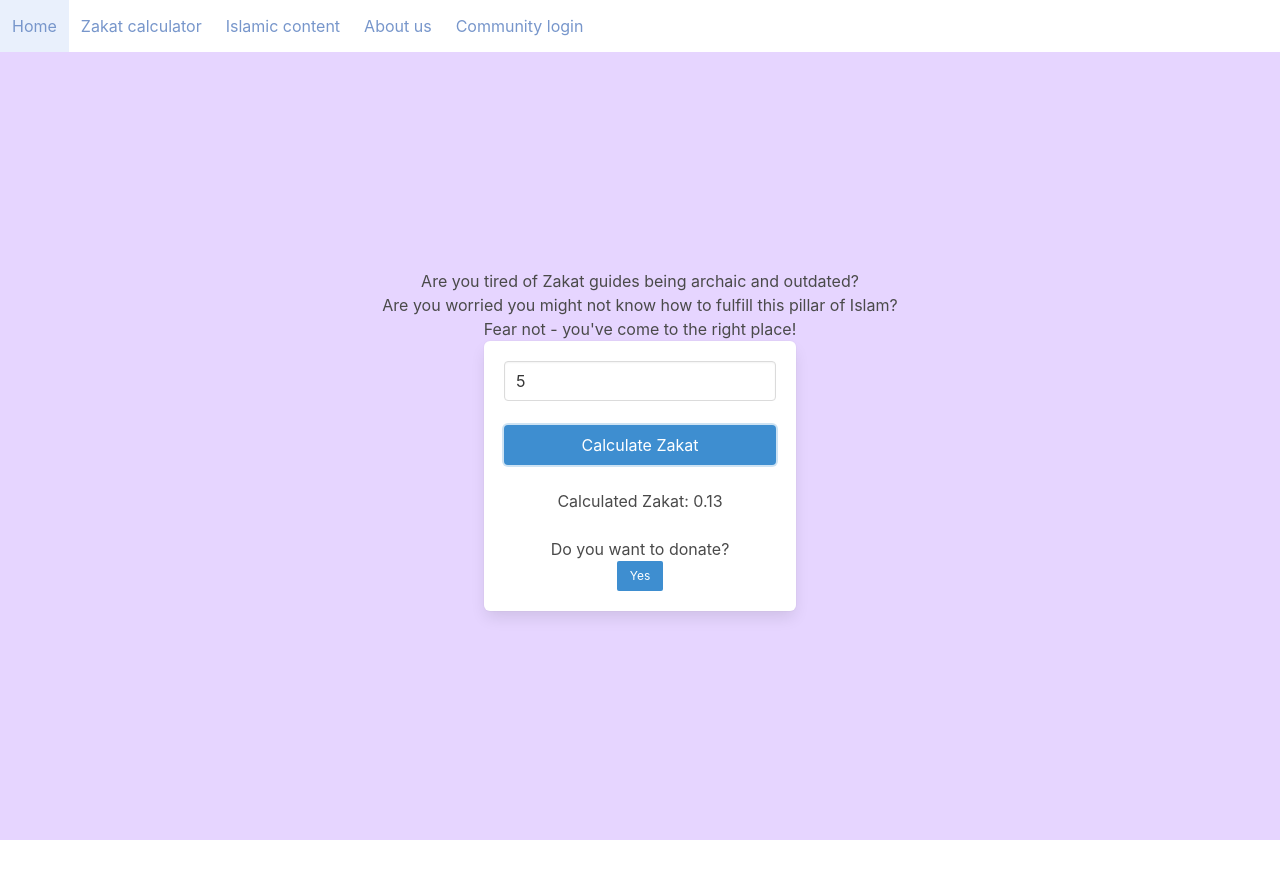
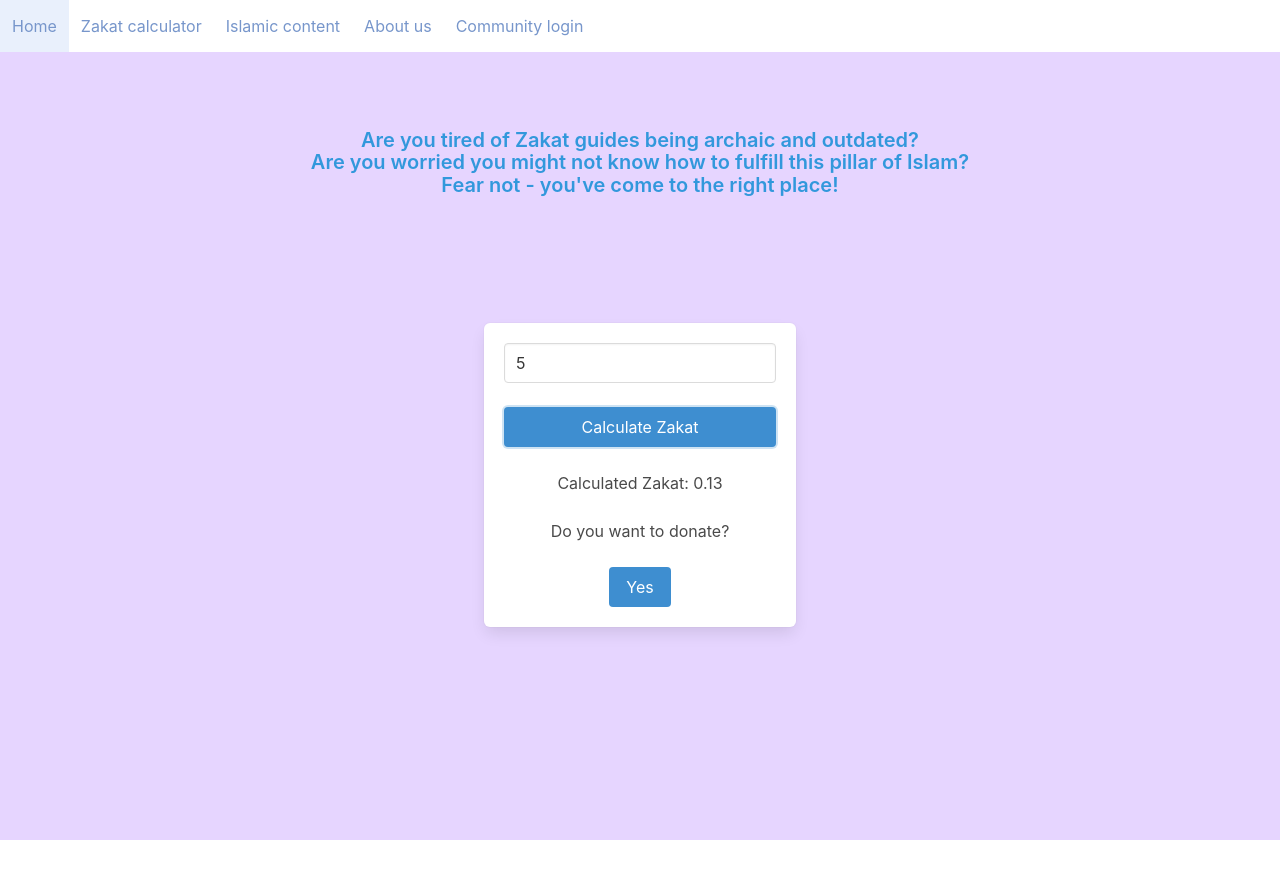
Before and after one commit to AzizStark/Umma-Hacks, a React (Create React App) app in the folder client/: page /zakat in a window 1280 px wide. Both pictures are taken after typing "5" into the empty fields and a click on the button "Calculate Zakat". After the commit the page ends 840 px from the top, so only its background shows below. Built offline with nearby package versions, Linux system fonts and the light colour scheme.

Commit message:
Fix styles:

```diff
--- a/client/src/app/calculator/calculator.js
+++ b/client/src/app/calculator/calculator.js
@@ -25,15 +25,15 @@ export default class Calculator extends React.Component {
     render() {
         return (
 
-            <div>
+            <div style={{height: '100%'}}>
                 <div className="columns">
 
-                    <div className="column" style={{ backgroundColor: 'rgb(230, 213, 255)', display: 'flex', flexDirection: 'column', justifyContent: 'center', alignItems: 'center', minHeight: '100vh' }}>
-                    <h5>Are you tired of Zakat guides being archaic and outdated? <br />
+                    <div className="column" style={{ backgroundColor: 'rgb(230, 213, 255)', display: 'flex', flexDirection: 'column', alignItems: 'center', minHeight: '100vh' }}>
+                        <h5 className="title is-5" style={{color: '#3298dc', marginTop: '6%'}}>Are you tired of Zakat guides being archaic and outdated? <br />
                         Are you worried you might not know how to fulfill this pillar of Islam? <br />
                         Fear not - you've come to the right place!
                         </h5>
-                        <div className="box">
+                        <div className="box" style={{margin: 'auto', marginTop: '8%'}}>
                             <input className="input is-normal" type="number" placeholder="Enter amount" /*This functn sets the input value into state variable --> */ onChange={(e) => this.setState({ amount: e.target.value })} />
                             <br /> <br />
                             <input className="button is-block is-info is-normal is-fullwidth" type="button" value="Calculate Zakat" /* Function is triggered here --> */ onClick={() => this.calculateZakat()} />
@@ -42,17 +42,14 @@ export default class Calculator extends React.Component {
                                     <br />
                                     <h3> Calculated Zakat: {this.state.zakat} </h3>
                                     <br />
-                                    <h4> Do you want to donate? </h4>
-                                    <center><input onClick={() => this.props.history.push('/donate')} className="button is-block is-info is-small" type="button" value="Yes" /></center>
+                                    <h4> Do you want to donate? </h4> <br />
+                                    <center><input onClick={() => this.props.history.push('/donate')} className="button is-block is-info" type="button" value="Yes" /></center>
                                 </div>
                             }
                         </div>
                     </div>
                 </div>
-                <p className="has-text-white">
-                    <a href="/login" style={{ color: "white" }}>Login</a>
-                </p>
-            </div>
+               </div>
         );
     }
 }
--- a/client/src/app/dashboard/dashboard.js
+++ b/client/src/app/dashboard/dashboard.js
@@ -29,8 +29,13 @@ export default class Dashboard extends React.Component {
                     <div className="column" style={{ backgroundColor: 'rgb(230, 213, 255)', display: 'flex', flexDirection: 'column', justifyContent: 'center', alignItems: 'center', minHeight: '100vh' }}>
                         <div className="box">
                             <h2 className="title is-4">Community Dashboard: </h2>
-                            <h4>Community userid: { this.state.user} </h4>
-                            <h4>Community details: </h4>
+                            <h4> ID: { this.state.user} </h4> <input className="input is-small" type="number" placeholder="Enter postal code" /*This functn sets the input value into state variable --> */ />
+                            <h4> Name: </h4>
+                            <h4> Address: </h4>
+                            <h4> Zipcode: </h4>
+                            <h4> Contact information: </h4>
+                            <h4> Donation link: </h4>
+                            <br />
                             <input className="input is-normal" type="number" placeholder="Enter postal code" /*This functn sets the input value into state variable --> */ />
                         </div>
                     </div>
```
